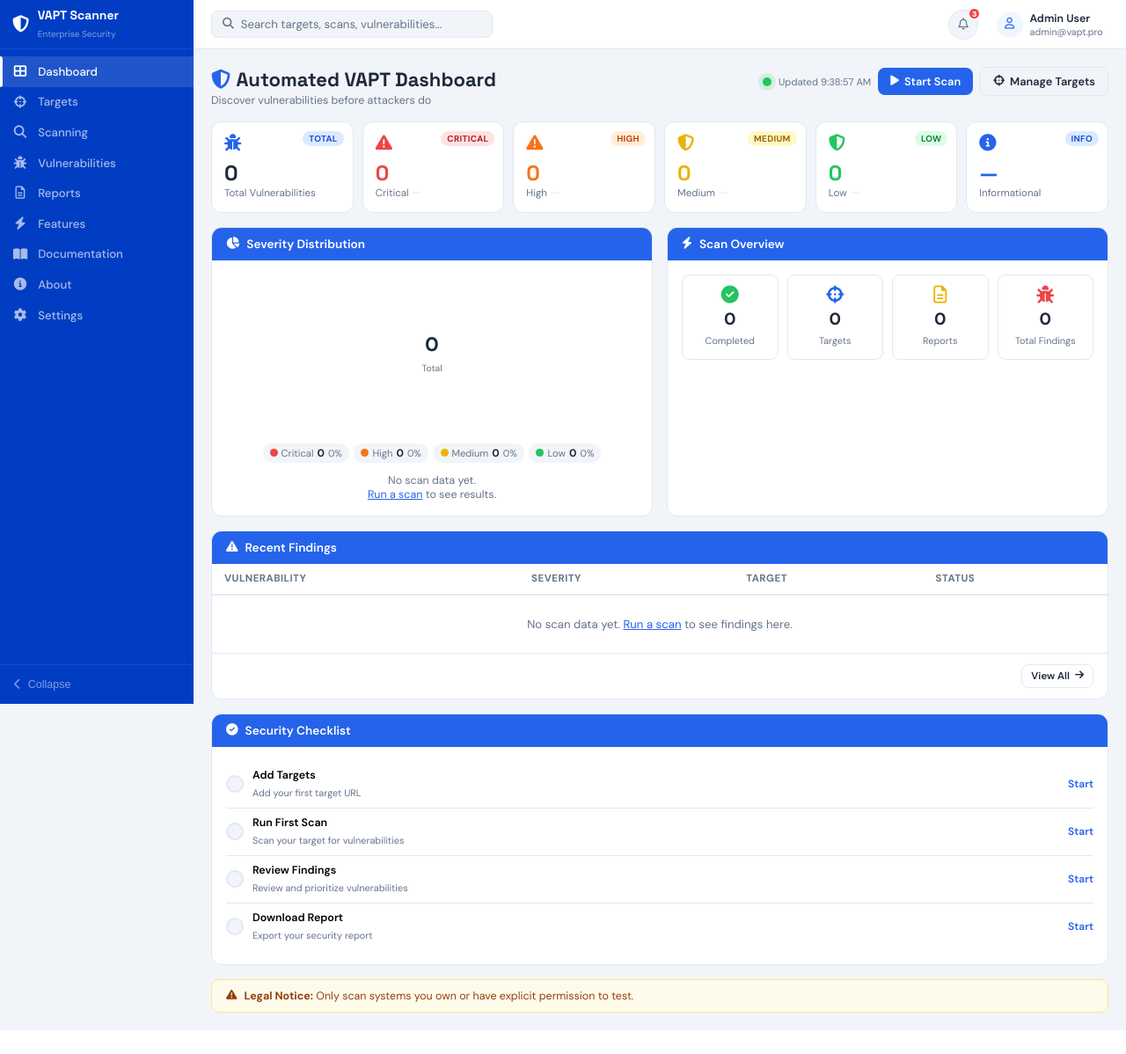
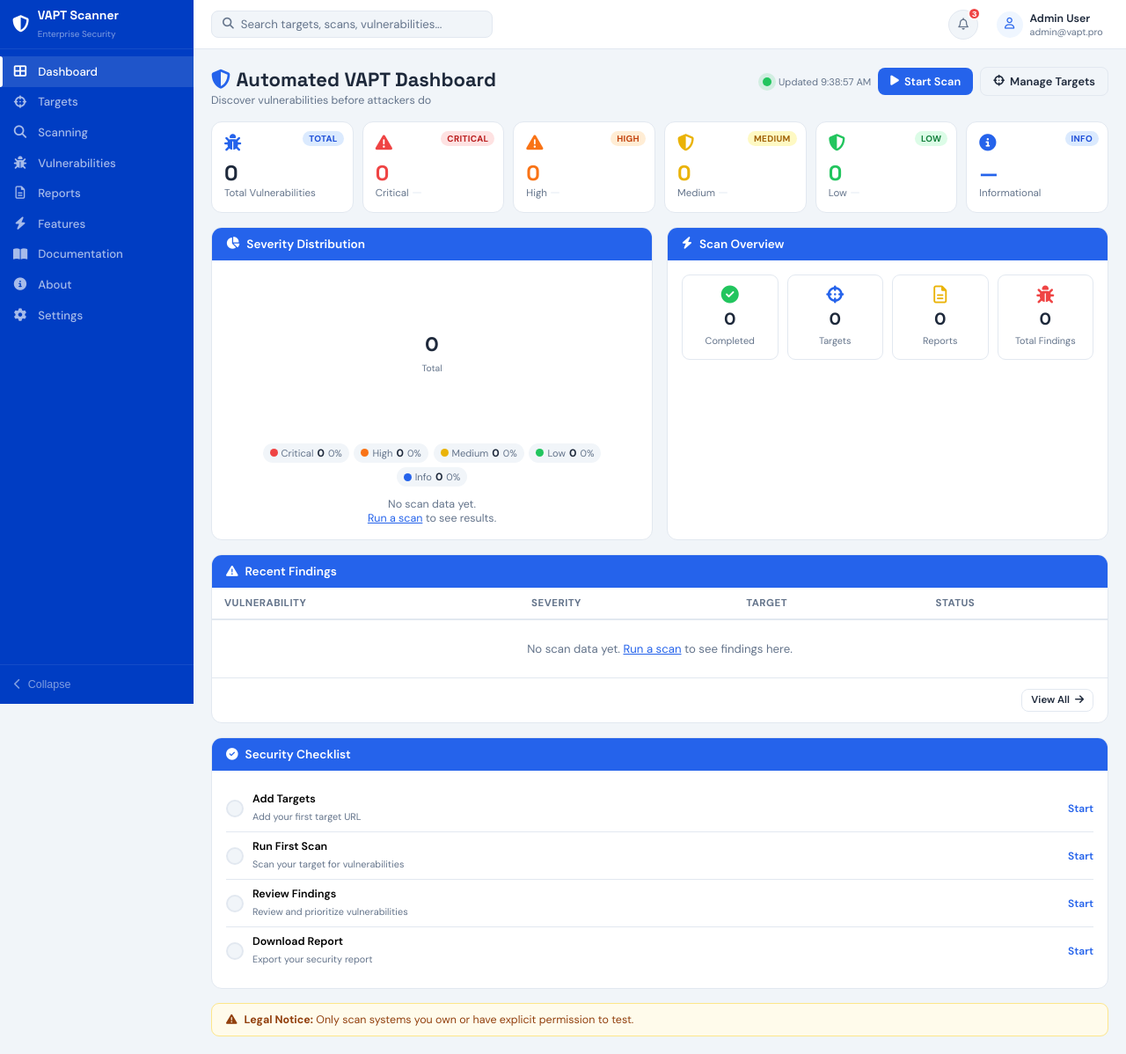
Before and after one commit to pooja2520/vapt-fr, a Flask app: page /dashboard in a window 1280 px wide. Shown: the whole page at 88% size. Before the commit the page ends 1171 px from the top, so only its background shows below. Run offline with Flask 3, Linux system fonts and the light colour scheme; the visitor is signed in with stand-in values (Sample User, id 1); data that the repository does not hold is empty.

Commit message:
update: info severity added

```diff
--- a/templates/dashboard.html
+++ b/templates/dashboard.html
@@ -5,7 +5,7 @@
 <script src="https://cdnjs.cloudflare.com/ajax/libs/Chart.js/4.4.1/chart.umd.min.js"></script>
 {% endblock %}
 {% block body %}
-<div id="_main" style="padding-top:56px;margin-left:220px;min-height:100vh;">
+<div id="_main" style="padding-top:56px;min-height:100vh;">
 <div class="content">
 
   <!-- Header -->
@@ -109,6 +109,7 @@
           <div class="sev-row"><span class="sev-lbl" style="color:#f97316;">High</span><div class="mini-bar"><div id="barHigh" class="mini-fill" style="width:0%;background:#f97316;"></div></div><span id="barPctHigh" class="sev-pct">0%</span></div>
           <div class="sev-row"><span class="sev-lbl" style="color:#eab308;">Medium</span><div class="mini-bar"><div id="barMedium" class="mini-fill" style="width:0%;background:#eab308;"></div></div><span id="barPctMedium" class="sev-pct">0%</span></div>
           <div class="sev-row"><span class="sev-lbl" style="color:#22c55e;">Low</span><div class="mini-bar"><div id="barLow" class="mini-fill" style="width:0%;background:#22c55e;"></div></div><span id="barPctLow" class="sev-pct">0%</span></div>
+          <div class="sev-row"><span class="sev-lbl" style="color:#2563eb;">Info</span><div class="mini-bar"><div id="barInfo" class="mini-fill" style="width:0%;background:#2563eb;"></div></div><span id="barPctInfo" class="sev-pct">0%</span></div>
         </div>
       </div>
     </div>
@@ -198,9 +199,9 @@ function mkBadge(sev) {
 
 // ── Donut ───────────────────────────────────────────────────────
 function renderDonut(s) {
-    const vals   = [s.critical, s.high, s.medium, s.low];
-    const labels = ['Critical','High','Medium','Low'];
-    const colors = [SEV_COLORS.critical, SEV_COLORS.high, SEV_COLORS.medium, SEV_COLORS.low];
+    const vals   = [s.critical, s.high, s.medium, s.low, s.info||0];
+    const labels = ['Critical','High','Medium','Low','Info'];
+    const colors = [SEV_COLORS.critical, SEV_COLORS.high, SEV_COLORS.medium, SEV_COLORS.low, SEV_COLORS.info];
     const total  = vals.reduce((a,b)=>a+b,0);
     document.getElementById('donutTotal').textContent = total;
     document.getElementById('noScanMsg').style.display = total===0 ? 'block' : 'none';
@@ -229,27 +230,31 @@ function renderDonut(s) {
         </span>`).join('');
 }
 
-// ── Bar chart ───────────────────────────────────────────────────
+// ── Bar chart — group by scan index so same-URL scans show side-by-side ────
 function renderBarChart(bc) {
     if (!bc||!bc.labels||!bc.labels.length) return;
     document.getElementById('barChartCard').style.display = 'block';
+
+    // Build labels as "#1 url", "#2 url" etc so same URL shows distinct bars
+    const labels = bc.labels.map((lbl, i) => `#${bc.labels.length - i} ${lbl}`);
+
     const ds = [
         { label:'Critical + High', data:bc.high,   backgroundColor:'#ef444455', borderColor:'#ef4444', borderWidth:2, borderRadius:4 },
         { label:'Medium',          data:bc.medium, backgroundColor:'#eab30855', borderColor:'#eab308', borderWidth:2, borderRadius:4 },
         { label:'Low',             data:bc.low,    backgroundColor:'#22c55e55', borderColor:'#22c55e', borderWidth:2, borderRadius:4 },
     ];
     if (barChart) {
-        barChart.data.labels = bc.labels;
+        barChart.data.labels = labels;
         barChart.data.datasets.forEach((d,i)=>d.data=ds[i].data);
         barChart.update();
     } else {
         barChart = new Chart(document.getElementById('barC'), {
-            type:'bar', data:{ labels:bc.labels, datasets:ds },
+            type:'bar', data:{ labels, datasets:ds },
             options:{
                 responsive:true,
                 plugins:{ legend:{ position:'bottom', labels:{ font:{size:11} }}},
                 scales:{
-                    x:{ stacked:false, grid:{display:false}, ticks:{font:{size:11}} },
+                    x:{ stacked:false, grid:{display:false}, ticks:{font:{size:10}, maxRotation:30} },
                     y:{ beginAtZero:true, ticks:{stepSize:1,font:{size:11}}, grid:{color:'#f1f5f9'} }
                 }
             }
@@ -327,10 +332,12 @@ async function loadDashboard() {
         // Severity breakdown bars
         if (s.total > 0) {
             document.getElementById('sevBreakdown').style.display = 'block';
-            [['Critical','#ef4444'],['High','#f97316'],['Medium','#eab308'],['Low','#22c55e']].forEach(([k])=>{
+            [['Critical','#ef4444'],['High','#f97316'],['Medium','#eab308'],['Low','#22c55e'],['Info','#2563eb']].forEach(([k])=>{
                 const pct = sp[k.toLowerCase()] || 0;
-                document.getElementById('bar'+k).style.width = pct+'%';
-                document.getElementById('barPct'+k).textContent = pct+'%';
+                const barEl = document.getElementById('bar'+k);
+                const pctEl = document.getElementById('barPct'+k);
+                if (barEl) barEl.style.width = pct+'%';
+                if (pctEl) pctEl.textContent = pct+'%';
             });
         }
 
```
